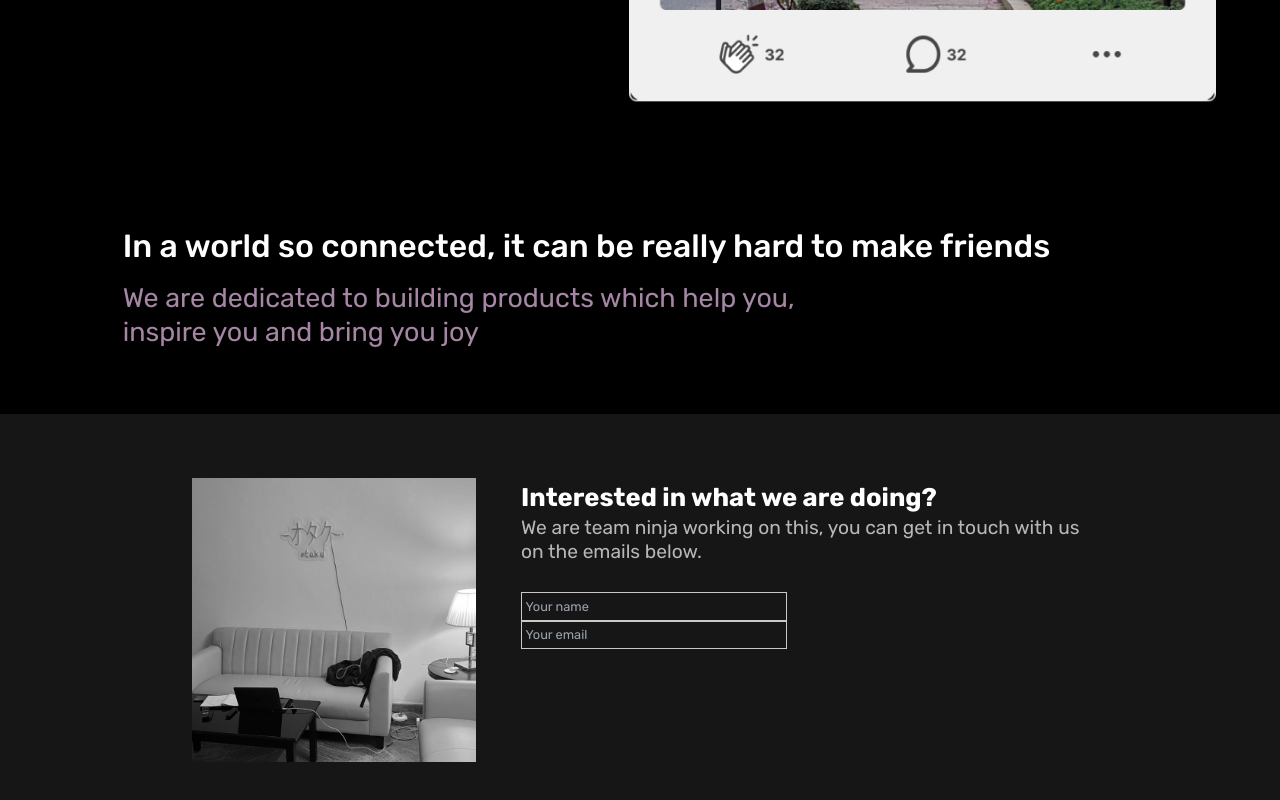
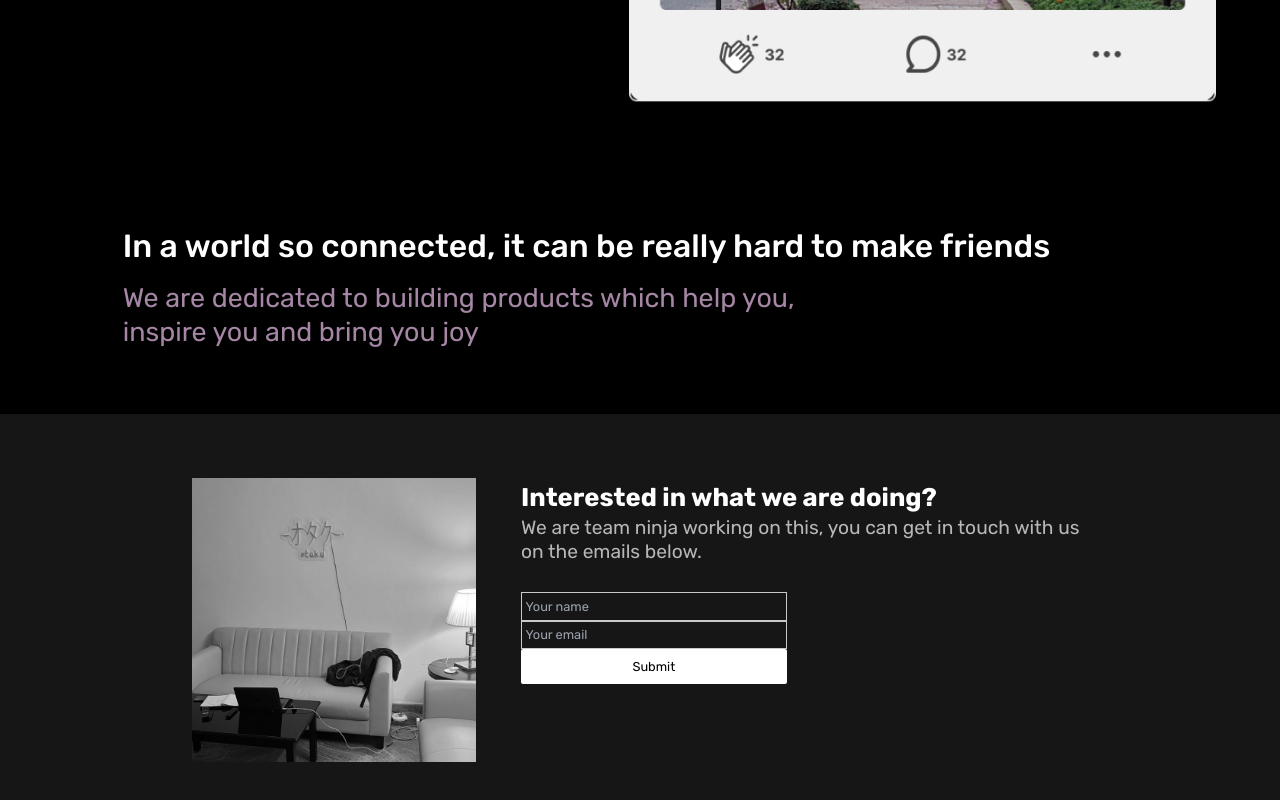
Before and after one commit to gopal-kaul/townsquare, a Next.js app: page / in a window 1280 px wide. Shown: the part 4823-5623 px from the top of the page. Built offline with nearby package versions, Linux system fonts and the light colour scheme.

Commit message:
Fix mobile view a bit and make the form work

```diff
--- a/pages/index.js
+++ b/pages/index.js
@@ -35,7 +35,7 @@ export default function Home() {
             </div>
           </div>
         </section>
-        <section className="px-[5%] bg-[#161623] w-full grid place-items-center py-[5%]">
+        <section className="px-[5%] bg-[#161623] w-full grid place-items-center py-[20%] md:py-[5%]">
           <div className="flex flex-col items-center">
             <div className="relative w-1/2 md:w-2/3 lg:w-3/4 xl:w-full">
               <img src="i1.png" className="object-cover" />
@@ -75,8 +75,8 @@ export default function Home() {
             </div>
           </div>
         </section>
-        <section className="w-full p-[5%] bg-black flex flex-col lg:flex-row-reverse gap-[5%] items-center justify-center">
-          <div className="flex flex-col gap-4 w-1/2 lg:w-auto">
+        <section className="w-full px-[5%] py-[20%] md:py-[5%] bg-black flex flex-col lg:flex-row-reverse gap-[5%] items-center justify-center">
+          <div className="flex flex-col gap-4">
             <div className="">
               <img src="i4.png" className="object-cover" />
             </div>
@@ -97,8 +97,8 @@ export default function Home() {
             </p>
           </div>
         </section>
-        <section className="w-full p-[5%] bg-black flex gap-[5%] flex-col lg:flex-row-reverse items-center justify-center">
-          <div className="w-1/2 lg:w-auto">
+        <section className="w-full px-[5%] py-[20%] md:py-[5%] bg-black flex gap-[5%] flex-col lg:flex-row-reverse items-center justify-center">
+          <div className="">
             <img src="i7.png" className="object-cover" />
           </div>
           <div className="lg:w-1/2 mt-[5%] lg:mt-0">
@@ -111,8 +111,8 @@ export default function Home() {
             </p>
           </div>
         </section>
-        <section className="w-full p-[5%] bg-black flex flex-col lg:flex-row-reverse gap-[5%] items-center justify-center">
-          <div className="w-1/2 lg:w-auto">
+        <section className="w-full px-[5%] py-[20%] md:py-[5%] bg-black flex flex-col lg:flex-row-reverse gap-[5%] items-center justify-center">
+          <div className="">
             <img src="i8.png" className="object-cover" />
           </div>
           <div className="lg:w-1/2 mt-[5%] lg:mt-0">
@@ -131,8 +131,8 @@ export default function Home() {
               In a world so connected, it can be really hard to make friends
             </h2>
             <h4 className="text-[4vw] md:text-[2.3vw] lg:text-[2.1vw] text-[#A586A4] leading-tight pt-[2%] md:pr-[30%]">
-              We are dedicated to building products which help you,
-              inspire you and bring you joy
+              We are dedicated to building products which help you, inspire you
+              and bring you joy
             </h4>
           </div>
         </section>
@@ -148,19 +148,47 @@ export default function Home() {
               We are team ninja working on this, you can get in touch with us on
               the emails below.
             </h4>
-            <form action="#" className="flex flex-col text-[2.5vw] md:text-[2vw] lg:text-[1vw] w-fit gap-[25%] pt-[5%]">
+            <form
+              action="/api/email"
+              method="POST"
+              className="flex flex-col text-[2.5vw] md:text-[2vw] lg:text-[1vw] w-fit gap-[25%] pt-[5%]"
+              onSubmit={(e) => {
+                e.preventDefault();
+                const form = e.currentTarget;
+                const url = form.action;
+                const formData = new FormData(form);
+                fetch(url, {
+                  method: "POST",
+                  body: JSON.stringify(Object.fromEntries(formData.entries())),
+                  headers: {
+                    "Content-Type": "application/json",
+                    Accept: "application/json",
+                  },
+                })
+                  .then((_) => alert("Submitted Successfully!"))
+                  .catch((e) => console.error(e));
+              }}
+            >
               <input
                 placeholder="Your name"
                 type="text"
                 required
-                className="bg-transparent text-[#C9C9C9] border border-[#C9C9C9] p-[2%] focus:outline-none md:w-[150%]"
+                name="name"
+                className="bg-transparent text-[#C9C9C9] border border-[#C9C9C9] p-[2%] focus:outline-none w-[150%]"
               />
               <input
                 placeholder="Your email"
                 type="email"
                 required
-                className="bg-transparent text-[#C9C9C9] border border-[#C9C9C9] p-[2%] focus:outline-none md:w-[150%]"
+                name="email"
+                className="bg-transparent text-[#C9C9C9] border border-[#C9C9C9] p-[2%] focus:outline-none w-[150%]"
               />
+              <button
+                className="w-[150%] bg-white rounded-sm py-2"
+                type="submit"
+              >
+                Submit
+              </button>
             </form>
           </div>
         </section>
```
